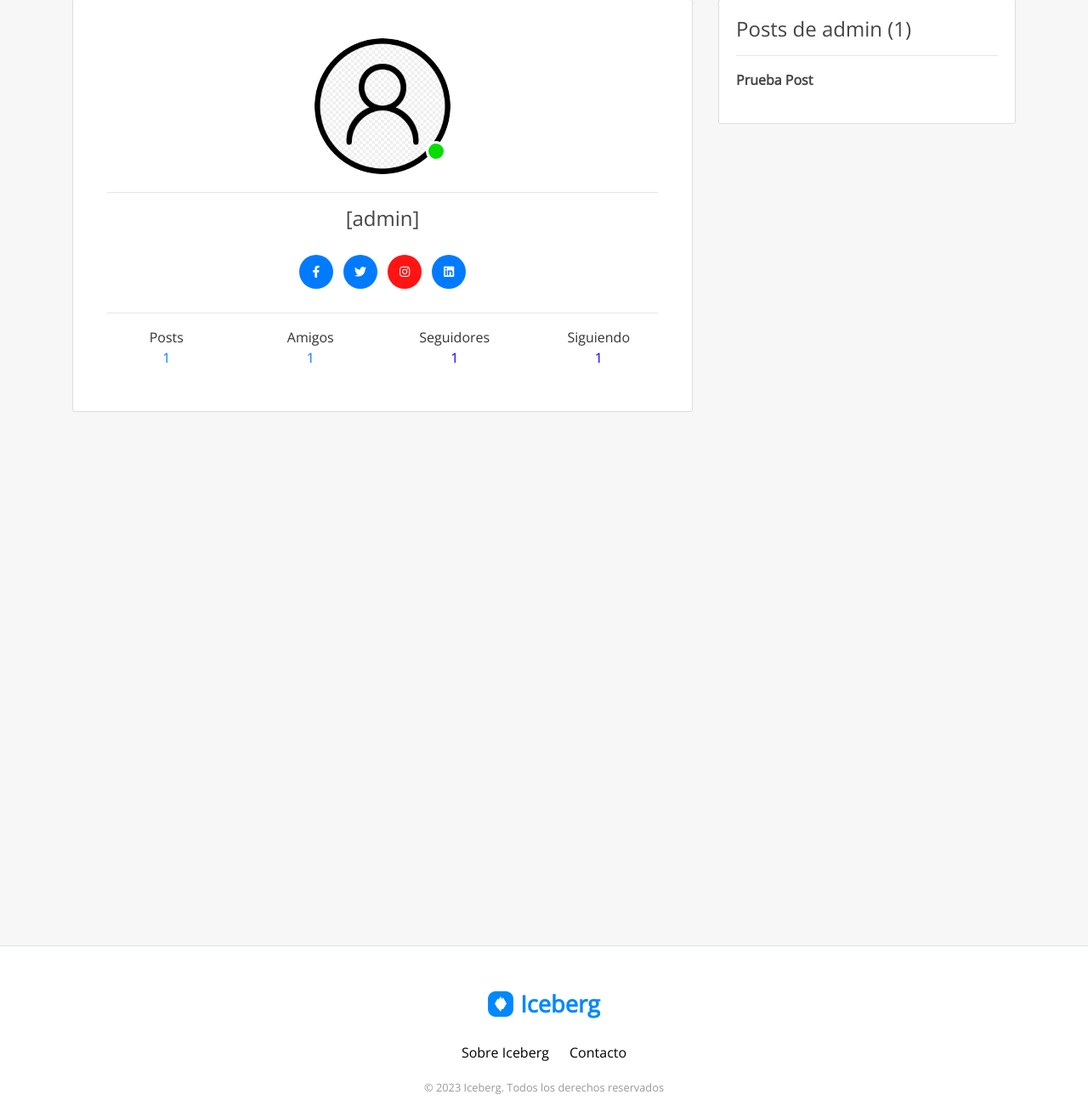
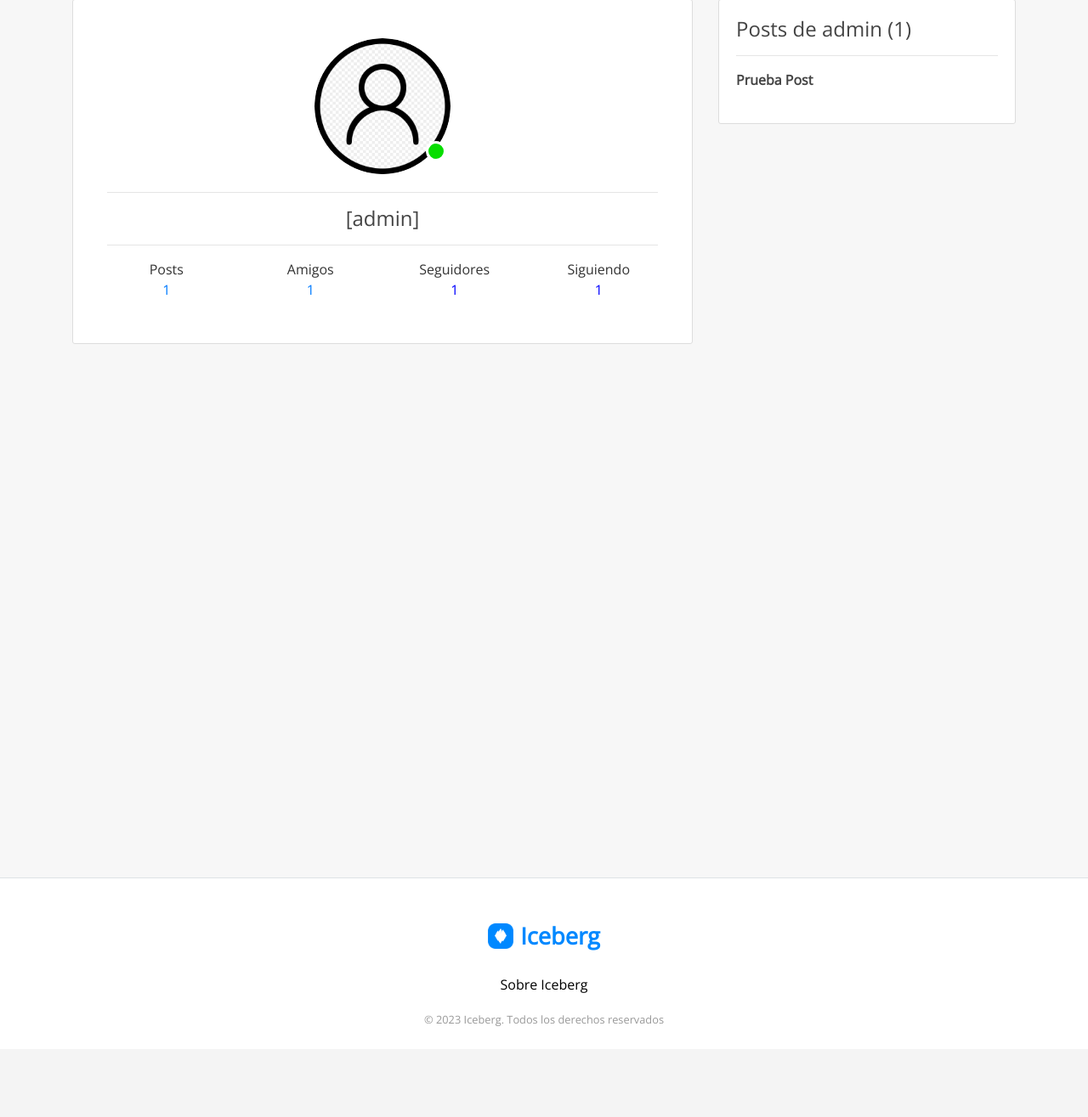
Before and after one commit to Menosuno02/iceberg, a Django app: page /user/1/ in a window 1280 px wide. Shown: the part 97-1412 px from the top of the page at 85% size. After the commit the page ends 1305 px from the top, so only its background shows below. Run offline with Django 3.2, Linux system fonts and the light colour scheme; a user stored in the database is signed in; data comes from the database, SQL or seed files in the repository; both versions use the stored data as it was after the commit; some libraries are stand-ins or nearby versions.

Commit message:
Edit HTML

```diff
--- a/blog/templates/blog/about.html
+++ b/blog/templates/blog/about.html
@@ -7,7 +7,11 @@
     <div class="content-section">
       <h1>Sobre Iceberg</h1>
       <br />
-      <p>ᵃ</p>
+      <p>
+        Iceberg es una red social parte de mi proyecto de TFG de DAW, compuesta por un front end que tiene como objetivo
+        ser tanto moderna como sencilla y limpia, y por un backend con las funcionalidades básicas en cualquier red social
+        de la actualidad
+      </p>
     </div>
   </div>
 {% endblock content %}
--- a/blog/templates/blog/feeds.html
+++ b/blog/templates/blog/feeds.html
@@ -35,7 +35,7 @@
         </h3>
         <hr>
         <p class="article-content">
-          {{ post.content|safe|linebreaks|truncatewords_html:"20" }}<a href="{% url 'post-detail' post.id %}">[Leer el post entero]</a>
+          {{ post.content|safe|linebreaks|truncatewords_html:"20" }}<a href="{% url 'post-detail' post.id %}">Leer el post entero</a>
         </p>
       </article>
     {% endfor %}
@@ -106,7 +106,7 @@
             role="button"
             aria-expanded="false"
             aria-controls="collapseExample">Siguiendo a &nbsp;<i class="fas fa-angle-down"></i></a>
-        <a class="btn btn-warning" href="{% url 'profile-list-view' %}">Todos los usuarios</a>
+        <a class="btn btn-primary" href="{% url 'profile-list-view' %}">Todos los usuarios</a>
         <br>
         <div class="collapse" id="collapseExample">
           {% if profile.following.all %}
--- a/blog/templates/blog/footer.html
+++ b/blog/templates/blog/footer.html
@@ -15,9 +15,6 @@
           <li>
             <a href="{% url 'blog-about' %}">Sobre Iceberg</a>
           </li>
-          <li>
-            <a href="#">Contacto</a>
-          </li>
         </ul>
         <div class="copyright">
           <p class="mb-0">
--- a/users/templates/users/public_profile.html
+++ b/users/templates/users/public_profile.html
@@ -45,7 +45,7 @@
 {% endblock content %}
 {% block script %}
   <script>
-        function copytoclip(){
+        function copytoclip() {
           navigator.clipboard.writeText("{{request.build_absolute_uri}}");
           alert("URL copiada al portapapeles");
         }
--- a/users/templates/users/user_profile_details.html
+++ b/users/templates/users/user_profile_details.html
@@ -24,40 +24,6 @@
         </h4>
         <p class="card-text text-center text-muted">{{ object.user.email }}</p>
         <p class="card-text text-center text-muted">{{ object.user.profile.bio }}</p>
-        <ul class="rslinks list-inline text-center m-4">
-          <li class="list-inline-item m-1">
-            <a title=""
-                data-placement="top"
-                data-toggle="tooltip"
-                class="tooltips btn-primary"
-                href=""
-                data-original-title="Facebook"><i class="fab fa-facebook-f"></i></a>
-          </li>
-          <li class="list-inline-item m-1">
-            <a title=""
-                data-placement="top"
-                data-toggle="tooltip"
-                class="tooltips btn-primary"
-                href=""
-                data-original-title="Twitter"><i class="fab fa-twitter"></i></a>
-          </li>
-          <li class="list-inline-item m-1">
-            <a title=""
-                data-placement="top"
-                data-toggle="tooltip"
-                class="tooltips btn-danger"
-                href=""
-                data-original-title="Skype"><i class="fab fa-instagram"></i></a>
-          </li>
-          <li class="list-inline-item m-1">
-            <a title=""
-                data-placement="top"
-                data-toggle="tooltip"
-                class="tooltips btn-primary"
-                href=""
-                data-original-title="Linkedin"><i class="fab fa-linkedin"></i></a>
-          </li>
-        </ul>
         <div class="text-center">
           {% if object.user != user %}
             {% if follow %}
@@ -167,41 +133,19 @@
     </div>
     <br>
     <style type="text/css">
-      .rslinks li a {
-          border-radius: 50%;
-          color: rgba(255, 255, 255);
-          display: inline-block;
-          height: 40px;
-          line-height: 35px;
-          border: 2px solid transparent;
-          text-align: center;
-          width: 40px;
-        font-size: 14px;
-      }
-
-      .imagen-perfil{
-        max-height: 100px;
-        max-width: 100px;
+      .card {
         border-radius: 12px;
       }
 
-      .card{
-        border-radius: 12px;
-      }
-
-      .link-perfil{
-        color: #000;
-      }
-
-      .material-icons{
+      .material-icons {
         font-size: 30px;
       }
 
-      .material-icons:hover{
+      .material-icons:hover {
         cursor: pointer;
       }
 
-      .confirmar-sol{
+      .confirmar-sol {
         color: green;
       }
 
@@ -213,7 +157,7 @@
         opacity: 0.3;
       }
 
-      .declinar-sol{
+      .declinar-sol {
         color: red;
       }
     </style>
@@ -287,30 +231,30 @@
 
     var sendFriendRequestBtn = document.getElementById("id_send_friend_request_btn");
     if (sendFriendRequestBtn != null){
-		sendFriendRequestBtn.addEventListener("click", function(){
+      sendFriendRequestBtn.addEventListener("click", function() {
         sendFriendRequest("{{object.user.id}}", onFriendRequestSent);
       })
     }
 
     var cancelFriendRequestBtn = document.getElementById("id_cancel_friend_request_btn");
     if(cancelFriendRequestBtn != null){
-		cancelFriendRequestBtn.addEventListener("click", function(){
+      cancelFriendRequestBtn.addEventListener("click", function() {
         cancelFriendRequest("{{object.user.id}}", onFriendRequestCancelled);
       })
     }
 
     var removeFriendBtn = document.getElementById("id_unfriend_btn");
     if (removeFriendBtn != null){
-		removeFriendBtn.addEventListener("click", function(){
+      removeFriendBtn.addEventListener("click", function() {
         removeFriend("{{object.user.id}}", onFriendRemoved);
       })
     }
 
-	function triggerAcceptFriendRequest(friend_request_id){
+    function triggerAcceptFriendRequest(friend_request_id) {
       acceptFriendRequest(friend_request_id, onFriendRequestAccepted);
     }
 
-	function triggerDeclineFriendRequest(friend_request_id){
+    function triggerDeclineFriendRequest(friend_request_id) {
       declineFriendRequest(friend_request_id, onFriendRequestDeclined);
     }
   </script>
```
Also changed, not shown: db.sqlite3. Lines whose indentation alone changed are shown as unchanged.
